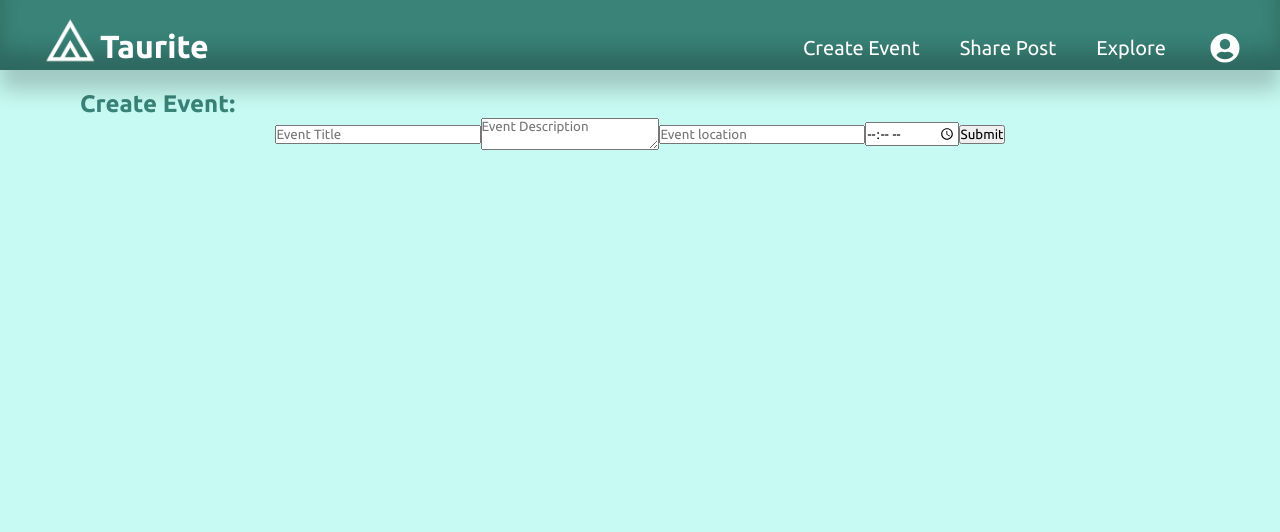
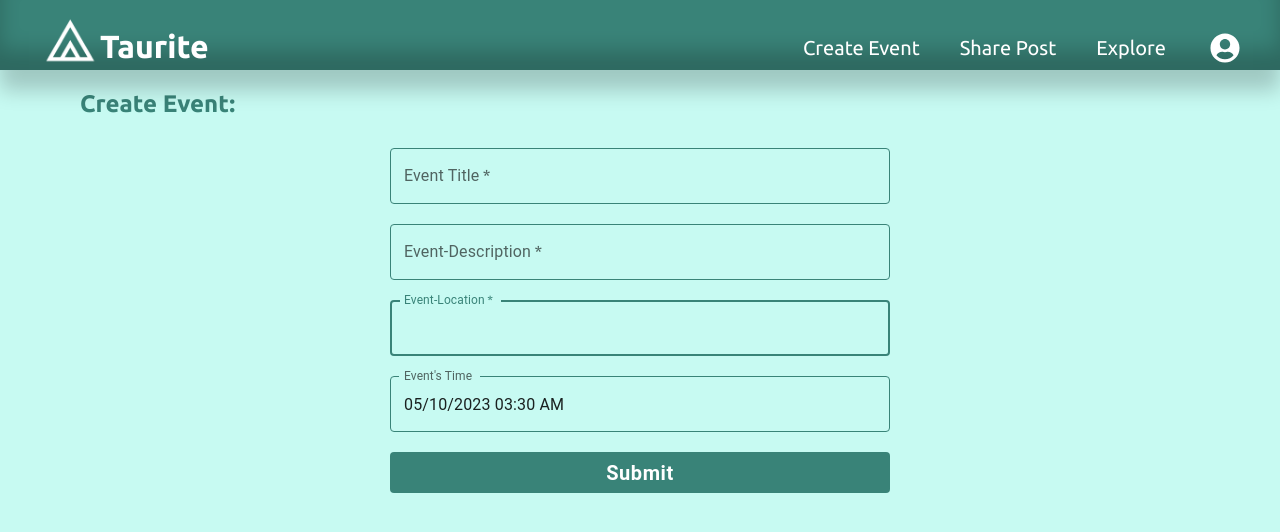
Before and after one commit to Manmeet567/norcalhacks-frontend, a React (Vite) app: page /createEvent in a window 1280 px wide. Shown: the top 532 px of the page. Built offline with nearby package versions, Linux system fonts and the light colour scheme.

Commit message:
added datepickers and made whole form using mui

```diff
--- a/src/pages/CreateEvent/CreateEvent.jsx
+++ b/src/pages/CreateEvent/CreateEvent.jsx
@@ -1,8 +1,53 @@
-
+import {TextField,Button, FormGroup,} from '@mui/material'
+import dayjs from 'dayjs';
+import { DateTimePicker } from '@mui/x-date-pickers/DateTimePicker';
+import { LocalizationProvider } from '@mui/x-date-pickers/LocalizationProvider';
+import { AdapterDayjs } from '@mui/x-date-pickers/AdapterDayjs';
+import {useState} from 'react'
 import Navbar from "../../Components/Navbar/Navbar"
 import './CreateEvent.css'
+import {ToastContainer, toast} from 'react-toastify'
+import 'react-toastify/dist/ReactToastify.css';
 
 function CreateEvent() {
+
+    const [eventData, setEventData] = useState({
+        title:'',
+        desc:'',
+        location:'',
+        time:dayjs('2023-05-10T03:30')
+    })
+
+    const handleInputChange = (event) => {
+        const { name, value } = event.target;
+        setEventData((prevState) => ({
+          ...prevState,
+          [name]: value,
+        }));
+      };
+
+      const inputValidation = (eventData) =>{
+        if(!eventData.title || !eventData.desc || !eventData.location || !eventData.time){
+            toast.error('Please provide correct Input', {
+                position: "bottom-right",
+                autoClose: 5000,
+                hideProgressBar: false,
+                closeOnClick: true,
+                pauseOnHover: true,
+                draggable: true,
+                progress: undefined,
+                theme: "colored",
+                });
+            return false;
+        }
+        return true
+      }
+
+      const handleSignup = (e) => {
+        e.preventDefault()
+        const validated = inputValidation(eventData)
+        console.log(eventData)
+    }
 
     const Items = [
         {
@@ -20,7 +65,8 @@ function CreateEvent() {
     ]
 
   return (
-    <div className="createEvent" style={{backgroundColor:"#66f1dc5d", height:"100vh"}}>
+    <LocalizationProvider  dateAdapter={AdapterDayjs}>
+        <div className="createEvent" style={{backgroundColor:"#66f1dc5d", minHeight:"100vh"}}>
         <Navbar items={Items}/>
 
         <div className="ce-inner-content">
@@ -28,15 +74,91 @@ function CreateEvent() {
             <h2 style={{color:"#398378", marginTop:"20px"}}>Create Event:</h2>
 
             <div className="ce-form" style={{display:"flex", justifyContent:"center", alignItems:"center"}}>
-                <input type="text" name="title" id="title" placeholder="Event Title" />
-                <textarea placeholder="Event Description" name="desc" />
-                <input type="text" name="location" placeholder="Event location" />
-                <input type="time" name="time" />
-                <button >Submit</button>
+            <FormGroup sx={{width:"500px", mt:"30px"}}>
+                <TextField value={eventData.title} autoFocus onChange={handleInputChange} required label="Event Title" variant="outlined" name='title' sx={{mb:"20px",  '& label.Mui-focused': {
+                    color: '#398378',
+                },
+                '& .MuiInput-underline:after': {
+                    borderBottomColor: 'green',
+                },
+                '& .MuiOutlinedInput-root': {
+                    '& fieldset': {
+                    borderColor: '#398378',
+                    },
+                    '&.Mui-focused fieldset': {
+                    borderColor: '#398378',
+                    },
+                },}}/>
+                <TextField type='text' multiline value={eventData.desc} autoFocus onChange={handleInputChange} required label="Event-Description" name='desc' variant="outlined" sx={{mb:"20px",  '& label.Mui-focused': {
+                    color: '#398378',
+                },
+                '& .MuiInput-underline:after': {
+                    borderBottomColor: 'green',
+                },
+                '& .MuiOutlinedInput-root': {
+                    '& fieldset': {
+                    borderColor: '#398378',
+                    },
+                    '&.Mui-focused fieldset': {
+                    borderColor: '#398378',
+                    },
+                },}} />
+
+                <TextField value={eventData.location} autoFocus onChange={handleInputChange} required label="Event-Location" variant="outlined" name='location' sx={{mb:"20px",  '& label.Mui-focused': {
+                    color: '#398378',
+                },
+                '& .MuiInput-underline:after': {
+                    borderBottomColor: 'green',
+                },
+                '& .MuiOutlinedInput-root': {
+                    '& fieldset': {
+                    borderColor: '#398378',
+                    },
+                    '&.Mui-focused fieldset': {
+                    borderColor: '#398378',
+                    },
+                },}}/>
+
+                <DateTimePicker
+                    label="Event's Time"
+                    value={eventData.time}
+                    onChange={() => handleInputChange}
+                    sx={{'& label.Mui-focused': {
+                        color: '#398378',
+                    },
+                    '& .MuiInput-underline:after': {
+                        borderBottomColor: 'green',
+                    },
+                    '& .MuiOutlinedInput-root': {
+                        '& fieldset': {
+                        borderColor: '#398378',
+                        },
+                        '&.Mui-focused fieldset': {
+                        borderColor: '#398378',
+                        },
+                    },}}
+                />
+
+
+                <Button onClick={handleSignup} size="small" sx={{padding:"4px 15px 2px", color:"white", fontWeight:"bold",textTransform:"none" ,fontSize:'20px', mt:'20px', backgroundColor:'#398378', ":hover":{ bgcolor:"#26564f"}}}>Submit</Button>
+            </FormGroup>
             </div>
 
         </div>
     </div>
+    <ToastContainer
+            position="bottom-right"
+            autoClose={4000}
+            hideProgressBar={false}
+            newestOnTop={false}
+            closeOnClick
+            rtl={false}
+            pauseOnFocusLoss
+            draggable
+            pauseOnHover
+            theme="colored"
+        />
+    </LocalizationProvider>
   )
 }
 
```
